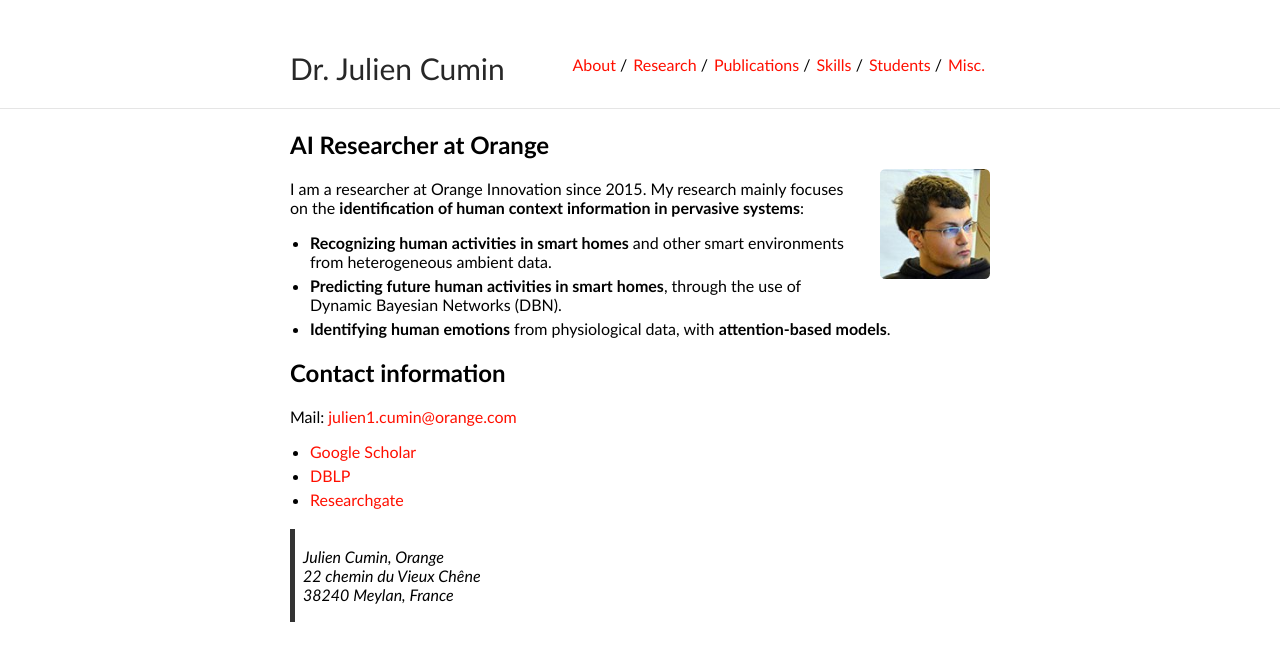
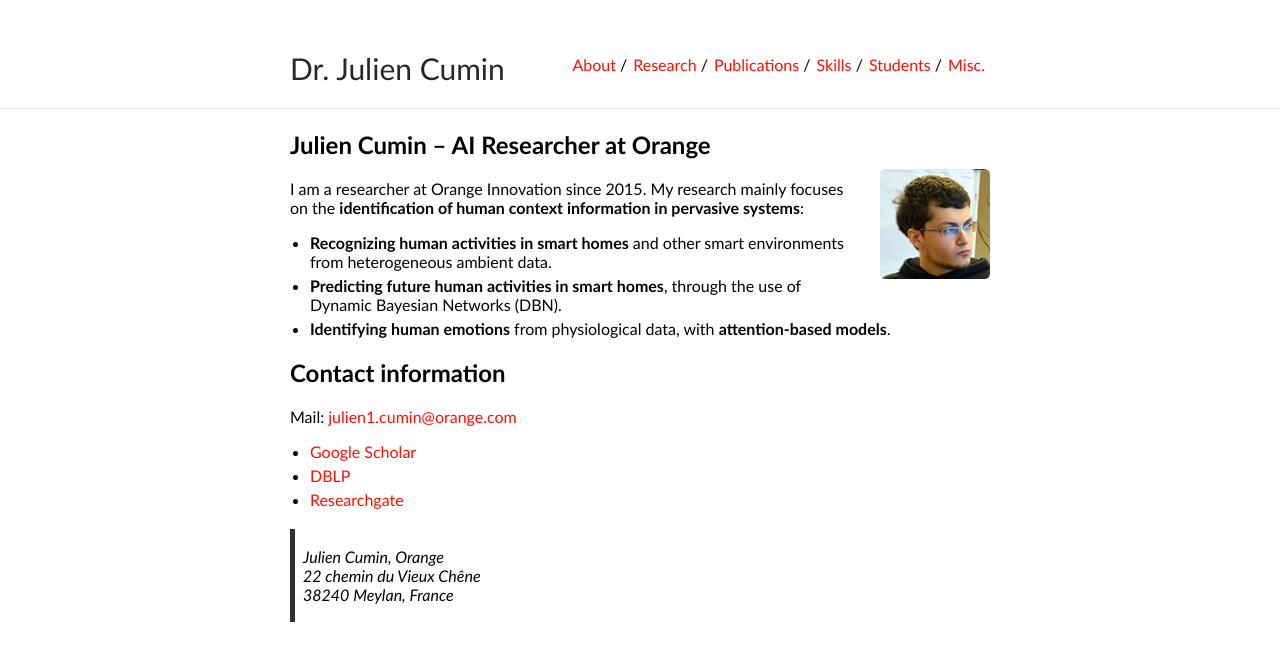
Before and after one commit to JCumin/jcumin.github.io, a Jekyll site: the page built from index.md, in a window 1280 px wide. Shown: the top 661 px of the page. Built offline with Jekyll 4.4.1, drawn with Linux system fonts in a browser that asks for light colours.

Commit message:
Update index.md

```diff
--- a/index.md
+++ b/index.md
@@ -3,7 +3,7 @@ layout: default
 title: About me
 ---
 
-## AI Researcher at Orange
+## Julien Cumin – AI Researcher at Orange
 
 <img class="profile-picture" src="photo.jpg">
 
```
